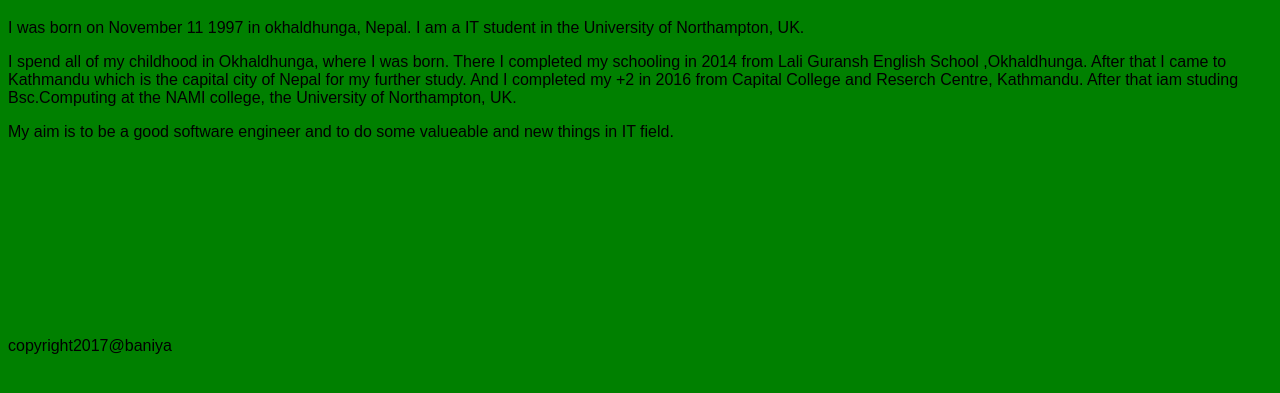
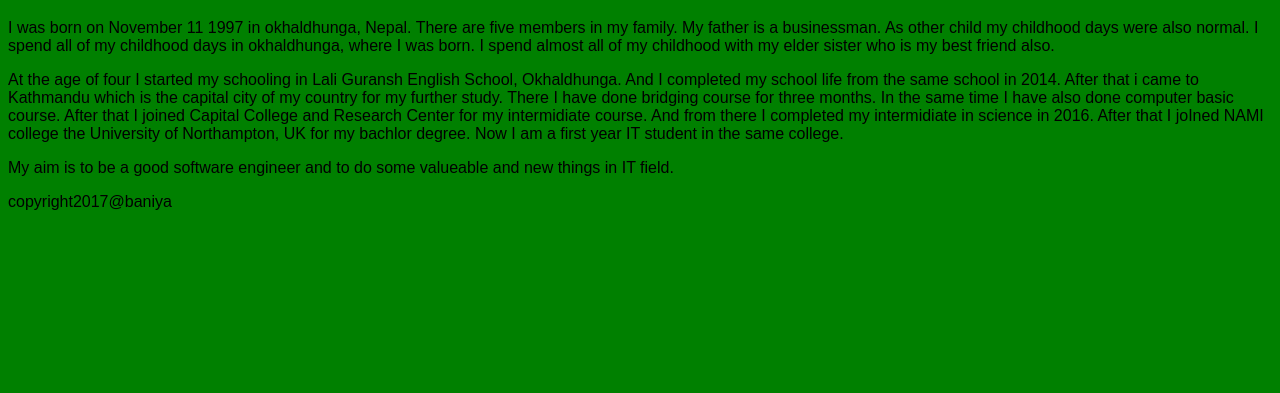
Before and after one commit to AnilBaniya/csy1018-assign1, a plain HTML site: page bio.html in a window 1280 px wide. Shown: the part 249-642 px from the top of the page. Drawn offline with Linux system fonts and the light colour scheme; files that its build step writes are made by us from their sources.

Commit message:
I have removed <br> tag from bio and index page

```diff
--- a/bio.html
+++ b/bio.html
@@ -2,7 +2,7 @@
 <html>
       <head>
         <title>Bio page</title>
-        <link rel="stylesheet" type="text/css" href="style.css"/>
+        <link rel="stylesheet" type="text/css" href="Css/style.css"/>
       </head>
       <header>        <h1>Biography</h1></header>
     <body>
@@ -12,31 +12,27 @@
        <li><a href="Bio.html">BIOGRAPHY</a></li>
        <li><a href="Contact.html">CONTACT</a></li>
           </ul>
-          <img src="456.jpg">
+          <img src="image/456.jpg">
           <h1>Anil's Short Biography</h1>
           <p>
-            I was born on November 11 1997 in okhaldhunga, Nepal. I am a IT student in the University of Northampton, UK.
+            I was born on November 11 1997 in okhaldhunga, Nepal. There are five members in my family.
+            My father is a businessman. As other child my childhood days were also normal. I spend all of my childhood days in okhaldhunga,
+             where I was born. I spend almost all of my childhood with my elder sister who is my best friend also.
           </p>
           <p>
-            I spend all of my childhood in Okhaldhunga, where I was born. There I completed my schooling in 2014 from Lali Guransh English School
-            ,Okhaldhunga. After that I came to Kathmandu which is the capital city of Nepal for my further study. And I completed my +2 in 2016
-            from Capital College and Reserch Centre, Kathmandu. After that iam studing Bsc.Computing at the NAMI college, the University of
-            Northampton, UK.
+            At the age of four I started my schooling in Lali Guransh English School, Okhaldhunga. And I completed my school life from the same
+            school in 2014. After that i came to Kathmandu which is the capital city of my country for my further study. There I have done
+            bridging course for three months. In the same time I have also done computer basic course. After that I joined
+            Capital College and Research Center for my intermidiate course. And from there I completed my intermidiate in science in 2016.
+            After that I joIned NAMI college the University of Northampton, UK for my bachlor degree. Now I am a first year
+            IT student in the same college.
+
+
+
           </P>
           <p>
             My aim is to be a good software engineer and to do some valueable and new things in IT field.
           </p>
-                     <br>
-                     <br>
-                     <br>
-                     <br>
-                     <br>
-                     <br>
-                     <br>
-                     <br>
-                     <br>
-                     <br>
-
 
           <footer>
           copyright2017@baniya
```
Also changed, not shown: index.html (+3 -16 lines).
